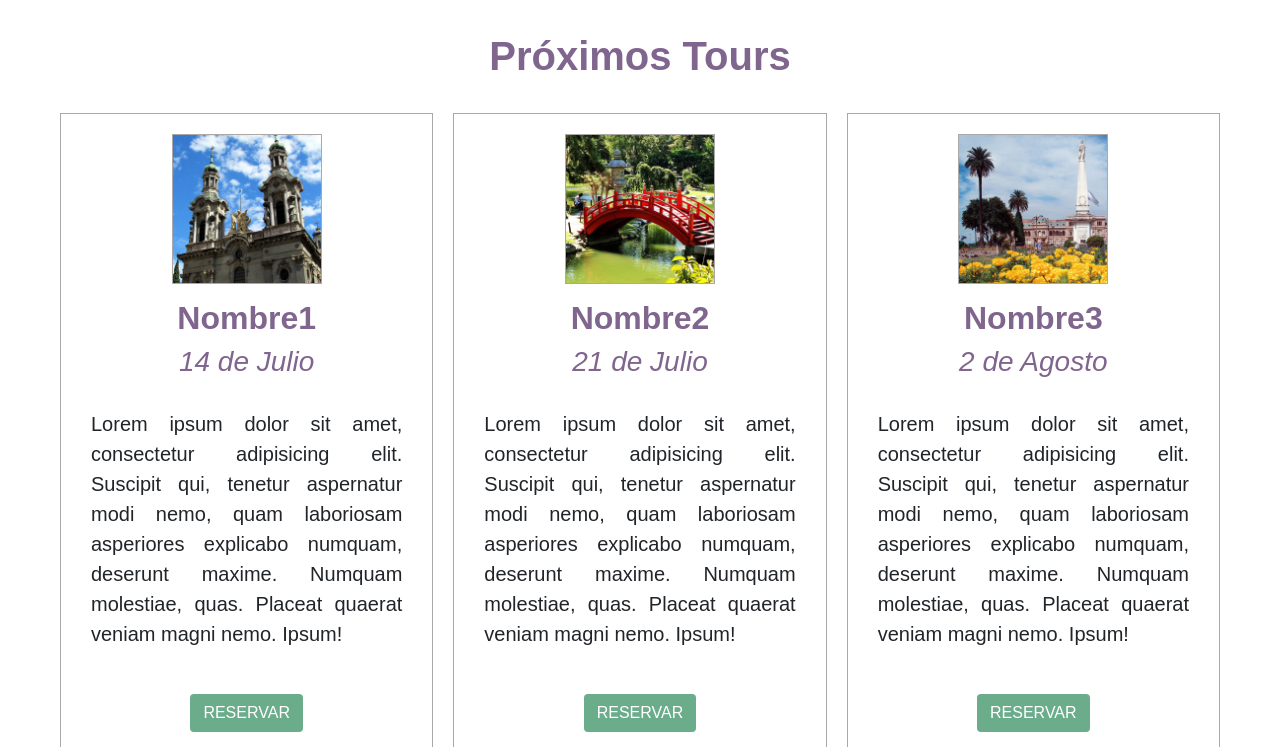
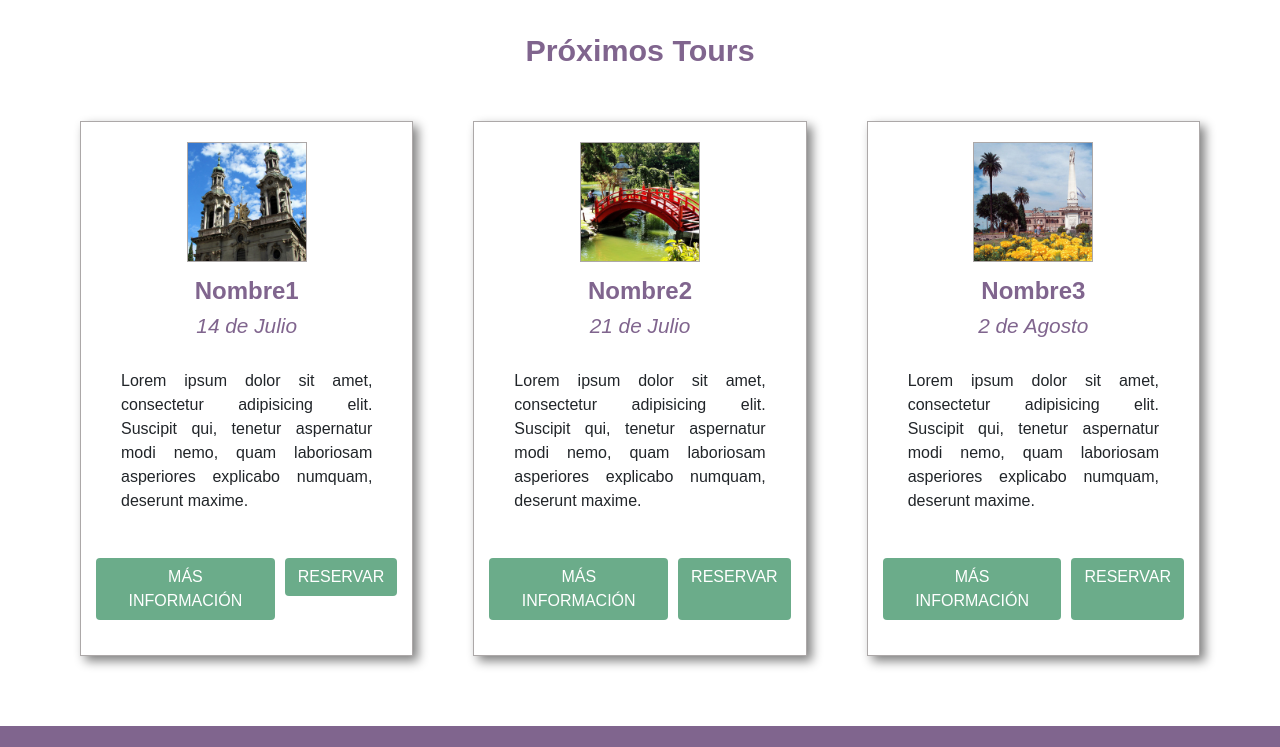
Before and after one commit to aguastintas/proyecto-final, a website: page reservas.html in a window 1280 px wide. Shown: the part 53-800 px from the top of the page. Drawn offline with nearby package versions, Linux system fonts and the light colour scheme.

Commit message:
cambios a reservas

```diff
--- a/reservas.html
+++ b/reservas.html
@@ -38,25 +38,33 @@
 		<h1>Próximos Tours</h1>
 		<div id=columnas>
 			<section id="recoleta" class="columnaCaja animate__animated animate__fadeIn">
-				<img src="multimedia/cementerio.jpg" alt="Cementerio de la Recoleta" height="150px" width="150px" class="imagenesReservas" class="zindex">
+				<img src="multimedia/cementerio.jpg" alt="Cementerio de la Recoleta" height="120px" width="120px" class="imagenesReservas" class="zindex">
 				<h2>Nombre1</h2>
 				<h3>14 de Julio</h3>
-				<p>Lorem ipsum dolor sit amet, consectetur adipisicing elit. Suscipit qui, tenetur aspernatur modi nemo, quam laboriosam asperiores explicabo numquam, deserunt maxime. Numquam molestiae, quas. Placeat quaerat veniam magni nemo. Ipsum!</p>
-				<p><a href="datos.html" class="main__link--fuente formbutton">reservar</a></p>
+				<p>Lorem ipsum dolor sit amet, consectetur adipisicing elit. Suscipit qui, tenetur aspernatur modi nemo, quam laboriosam asperiores explicabo numquam, deserunt maxime.</p>
+				<div class="flexReservas">
+					<div><a href="recoleta.html" class="main__link--fuente formbutton">más información</a></div>
+					<div><a href="datos.html" class="main__link--fuente formbutton">reservar</a></div></div>
 			</section>
 			<section id="jardinjapones" class="columnaCaja animate__animated animate__fadeIn">
-				<img src="multimedia/jardinjapones.jpg" alt="Jardín Japones" height="150px" width="150px" class="imagenesReservas">
+				<img src="multimedia/jardinjapones.jpg" alt="Jardín Japones" height="120px" width="120px" class="imagenesReservas">
 				<h2>Nombre2</h2>
 				<h3>21 de Julio</h3>
-				<p>Lorem ipsum dolor sit amet, consectetur adipisicing elit. Suscipit qui, tenetur aspernatur modi nemo, quam laboriosam asperiores explicabo numquam, deserunt maxime. Numquam molestiae, quas. Placeat quaerat veniam magni nemo. Ipsum!</p>
-				<p><a href="datos.html" class="main__link--fuente formbutton">reservar</a></p>
+				<p>Lorem ipsum dolor sit amet, consectetur adipisicing elit. Suscipit qui, tenetur aspernatur modi nemo, quam laboriosam asperiores explicabo numquam, deserunt maxime.</p>
+				<div class="flexReservas">
+					<a href="palermo.html" class="main__link--fuente formbutton">Más información</a>
+					<a href="datos.html" class="main__link--fuente formbutton">reservar</a>
+				</div>
 			</section>
 			<section id="plazademayo" class="columnaCaja animate__animated animate__fadeIn">
-				<img src="multimedia/plazademayo.jpg" alt="Plaza de Mayo" height="150px" width="150px" class="imagenesReservas">
+				<img src="multimedia/plazademayo.jpg" alt="Plaza de Mayo" height="120px" width="120px" class="imagenesReservas">
 				<h2>Nombre3</h2>
 				<h3>2 de Agosto</h3>
-				<p>Lorem ipsum dolor sit amet, consectetur adipisicing elit. Suscipit qui, tenetur aspernatur modi nemo, quam laboriosam asperiores explicabo numquam, deserunt maxime. Numquam molestiae, quas. Placeat quaerat veniam magni nemo. Ipsum!</p>
-				<p><a href="datos.html" class="main__link--fuente formbutton">reservar</a></p>
+				<p>Lorem ipsum dolor sit amet, consectetur adipisicing elit. Suscipit qui, tenetur aspernatur modi nemo, quam laboriosam asperiores explicabo numquam, deserunt maxime.</p>
+				<div class="flexReservas">
+					<a href="microcentro.html" class="main__link--fuente formbutton">Más información</a>
+					<a href="datos.html" class="main__link--fuente formbutton">reservar</a>
+				</div>
 			</section>
 		</div>
 	</main>
--- a/scss/_base.scss
+++ b/scss/_base.scss
@@ -19,13 +19,15 @@ $verde: #6bac8a;
 h2 {
 	font-weight: 600;
 	margin-top: 15px;
+	font-size: 1.5rem;
 }
 h3 {
 	font-weight: 300;
 	font-style: italic;
+	font-size: 1.3rem;
 }
 h5 {
-	font-size: 1.2rem;
+	font-size: 1.1rem;
 	font-weight: 400;
 	padding: 3px;
 	margin: 2px;
@@ -36,6 +38,7 @@ h6 {
 	font-weight: 200;
 	padding: 3px;
 	margin: 2px;
+	color: black;
 }
 html{
 	background-color: white;
@@ -59,13 +62,14 @@ h1 {
 	padding-top: 35px;
 	padding-bottom: 15px;
 	color: $lila;
+	font-size: 1.9em;
 }
 p {
 	font-family: "Nunito", sans-serif;
 	text-align: justify;
-	margin: 30px;
+	margin: 30px 40px;
 	padding-bottom: 10px;
-	font-size: 20px;
+	font-size: 1em;
 	display: flex;
 	justify-content: center;
 }
--- a/scss/_home.scss
+++ b/scss/_home.scss
@@ -23,6 +23,7 @@
 	text-decoration-line: none;
 	color: white;
 	padding: 4px;
+	font-size: 0.8rem;
 }
 #botonFP {
 	margin: 10px;
@@ -43,10 +44,11 @@
 }
 .main__boton--posicion {
 	display: flex;
-	flex-direction: row;
+	flex-direction: column;
 	justify-content: center;
 	margin-top: 20px;
 }
+
 .div__texto--fuente {
 	font-family: "Nunito", sans-serif;
 	font-size: 0.8rem;
--- a/scss/_reservas.scss
+++ b/scss/_reservas.scss
@@ -5,11 +5,18 @@
 	border: 1px solid #ACA8A8;
 	margin-top: 10px;
 }
+.flexReservas {
+	display:flex;
+	justify-content: center;
+	margin: 0 10px 30px;
+}
+
 .columnaCaja {
-	flex-basis: 450px;
+	flex-basis: 30em;
 	border: 1px solid #ACA8A8;
-	margin: 10px;
+	margin: 30px;
 	padding-top: 10px;
+	box-shadow: 5px 5px 10px grey;
 }
 #columnas {
 	display: flex;
@@ -31,6 +38,7 @@ section#recoleta {
 }
 section#recoleta:hover {
 	transform: scale(1.05);
+	box-shadow: 20px 20px 5px grey;
 }
 
 section#jardinjapones {
@@ -38,6 +46,7 @@ section#jardinjapones {
 }
 section#jardinjapones:hover {
 	transform: scale(1.05);
+	box-shadow: 20px 20px 5px grey;
 }
 
 section#plazademayo {
@@ -45,7 +54,7 @@ section#plazademayo {
 }
 section#plazademayo:hover {
 	transform: scale(1.05);
-	z-index: 50;
+	box-shadow: 20px 20px 5px grey;
 }
  .zindexReservas {
 	z-index: 1;
```
Also changed, not shown: index.html (+12 -12 lines), css/estilo.css, multimedia/logoblanco.jpg.
